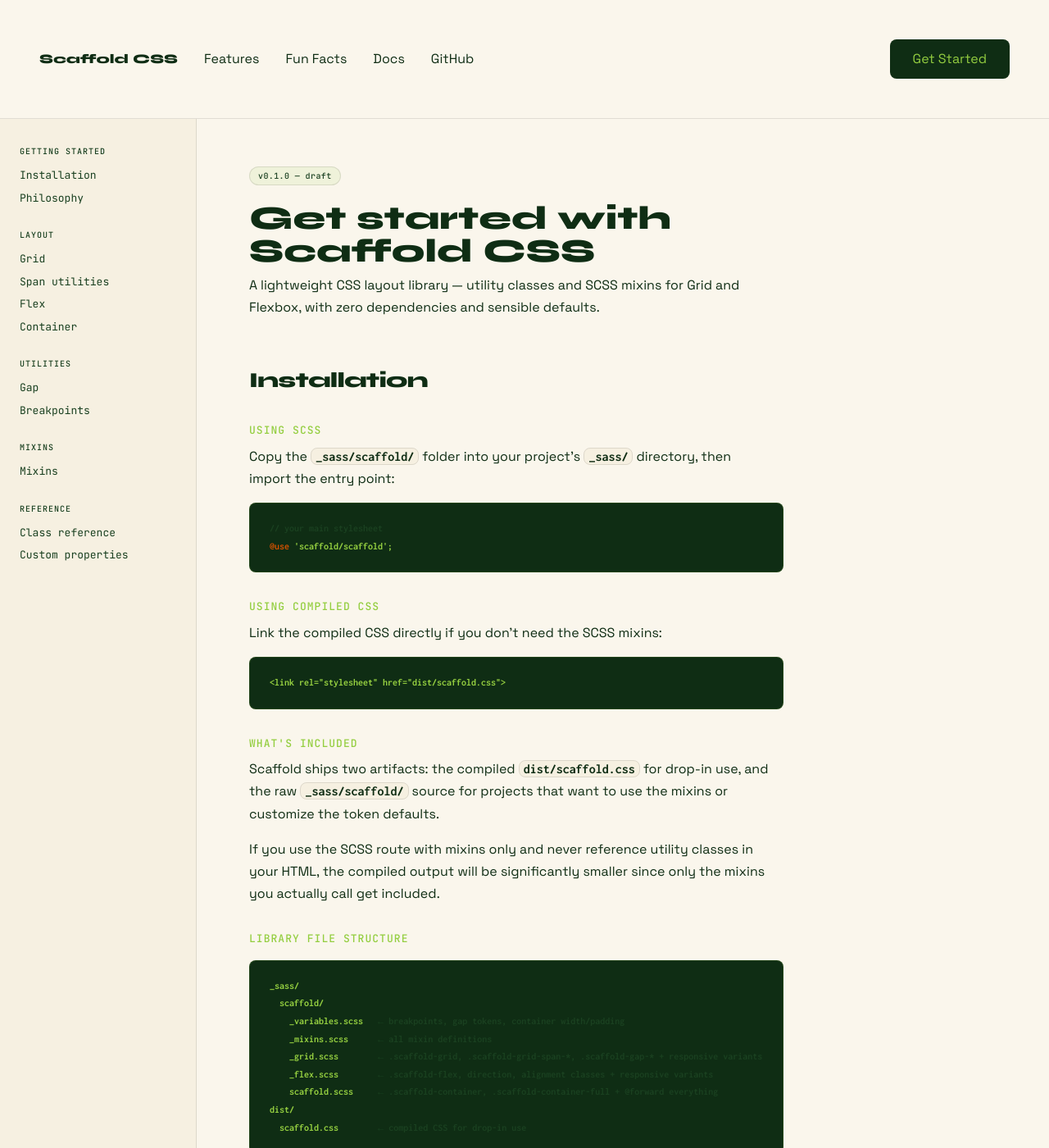
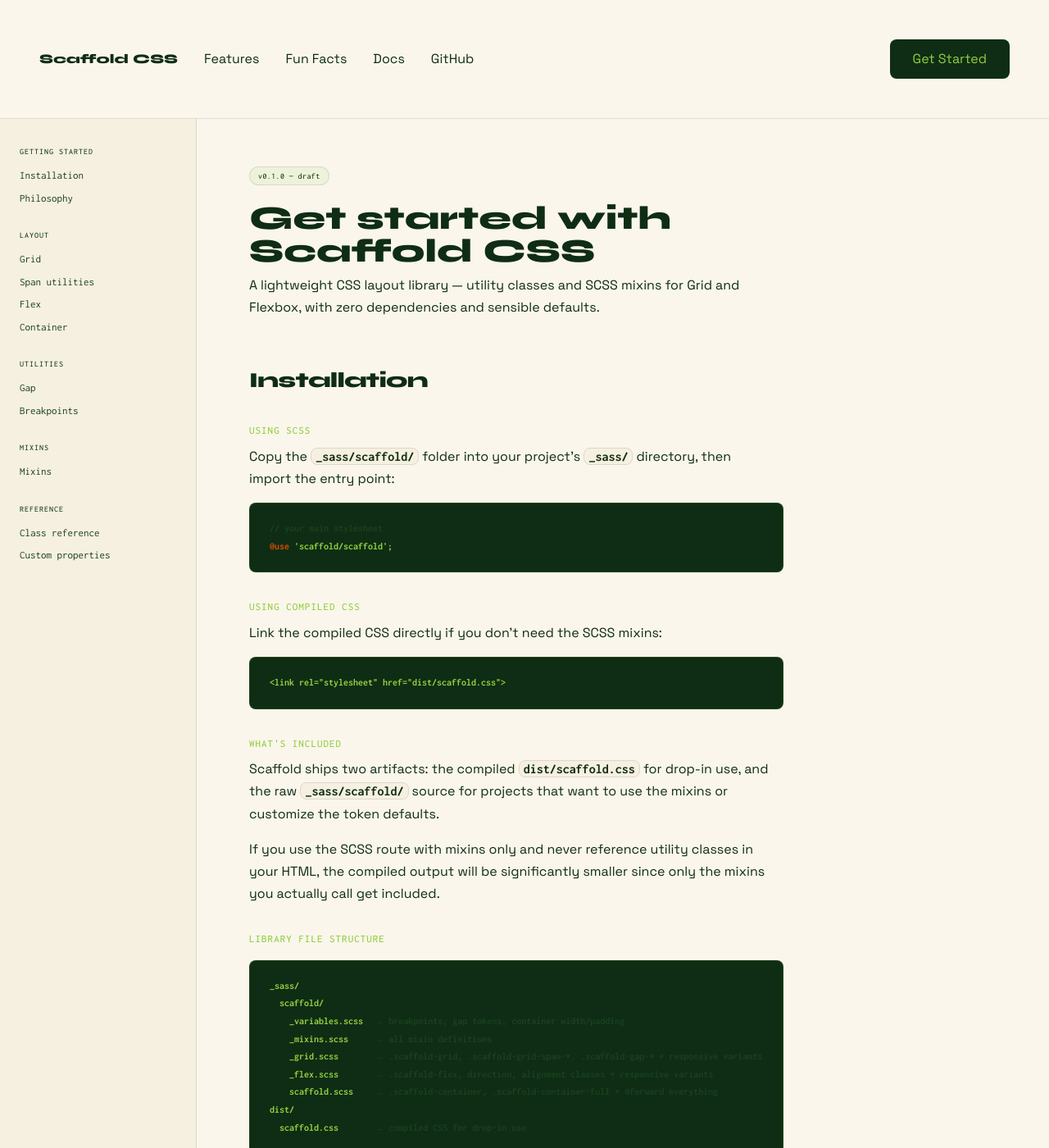
Before and after one commit to naher94/scaffoldcss, a Jekyll site: the page built from docs.html, in a window 1280 px wide and 1400 px high. Shown: the whole window at 82% size. Built offline with Jekyll 4.4.1, drawn with Linux system fonts in a browser that asks for light colours.

Commit message:
Update _docs.scss

```diff
--- a/_sass/_docs.scss
+++ b/_sass/_docs.scss
@@ -4,7 +4,7 @@
 // =============================================================================
 
 :root {
-  --font-mono: 'JetBrains Mono', monospace;
+  --font-mono: 'Inconsolata', monospace;
 
   --code-bg:     var(--bamboo-black);
   --code-border: color-mix(in srgb, var(--bamboo-green) 15%, transparent);
```
